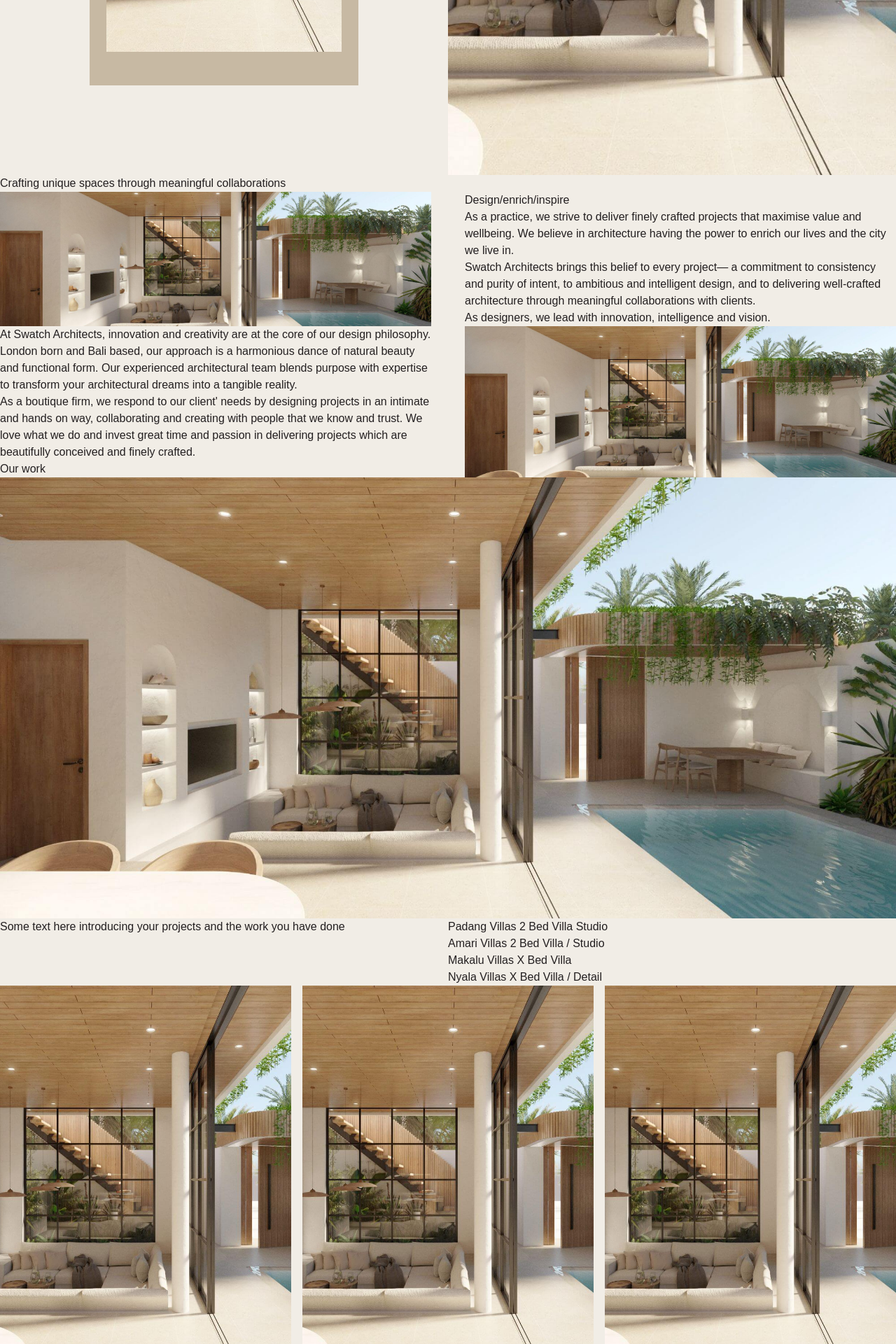
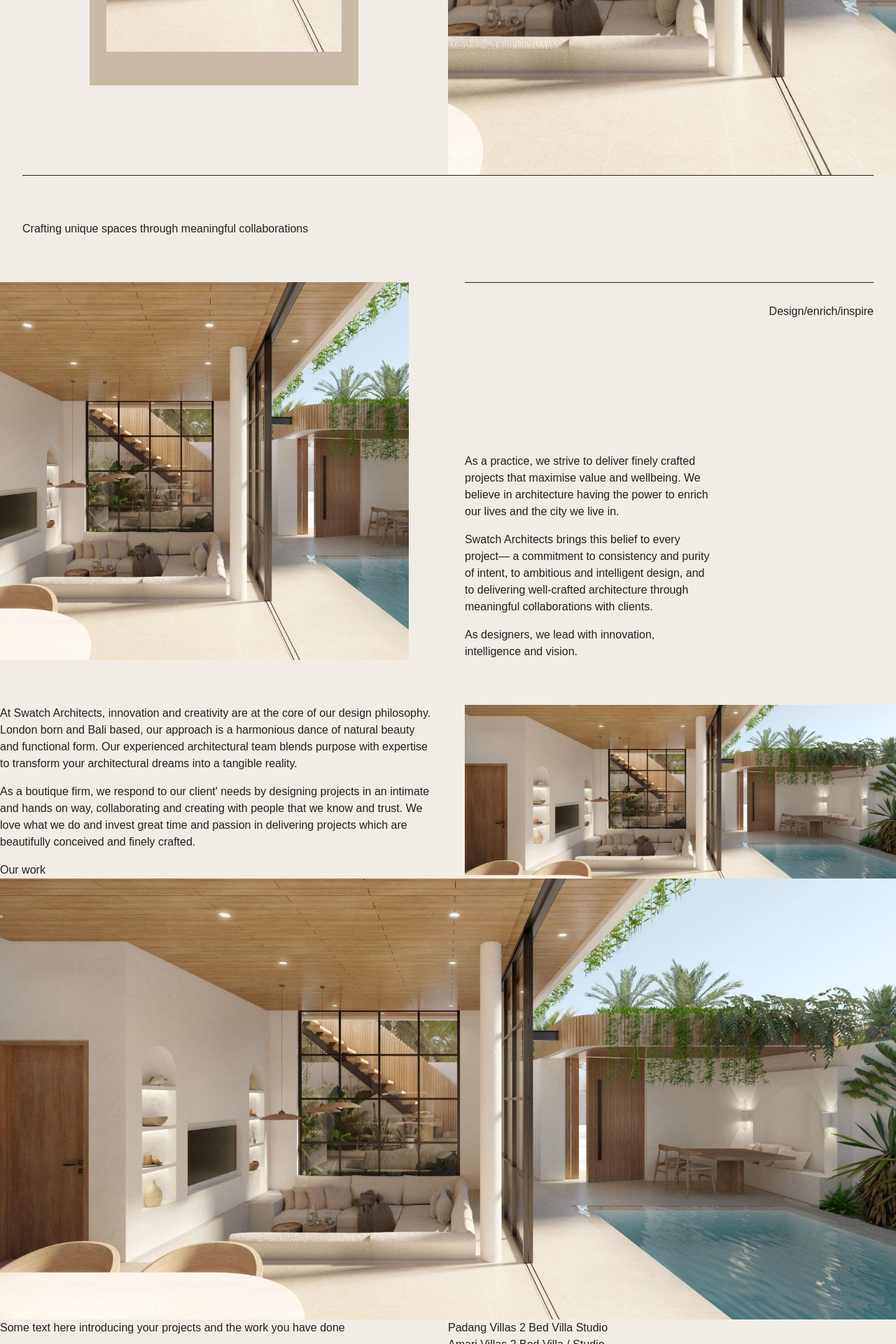
Before and after one commit to isabelleabbey/swatch-bali, a Jekyll site: the page built from index.html, in a window 1280 px wide. Shown: the part 674-2594 px from the top of the page at 70% size. Built offline with Jekyll 4.4.1, drawn with Linux system fonts in a browser that asks for light colours; nearby versions of some CDN libraries.

Commit message:
about section

```diff
--- a/assets/css/style.css
+++ b/assets/css/style.css
@@ -339,6 +339,12 @@ body {
   -webkit-font-smoothing: antialiased;
   -moz-osx-font-smoothing: grayscale;
 }
+p {
+  margin-bottom: 1rem;
+}
+p:last-child {
+  margin-bottom: 0px;
+}
 *, ::before, ::after {
   --tw-border-spacing-x: 0;
   --tw-border-spacing-y: 0;
@@ -479,12 +485,13 @@ body {
 .m-\[20\%\] {
   margin: 20%;
 }
-.m-10p {
-  margin: 10%;
-}
 .mx-4 {
   margin-left: 1rem;
   margin-right: 1rem;
+}
+.mx-8 {
+  margin-left: 2rem;
+  margin-right: 2rem;
 }
 .mb-4 {
   margin-bottom: 1rem;
@@ -497,6 +504,9 @@ body {
 }
 .mt-4 {
   margin-top: 1rem;
+}
+.ml-auto {
+  margin-left: auto;
 }
 .block {
   display: block;
@@ -513,29 +523,32 @@ body {
 .aspect-portrait {
   aspect-ratio: 3 / 4;
 }
-.h-screen {
+.h-\[100vh\] {
   height: 100vh;
 }
-.h-\[100vh\] {
+.h-screen {
   height: 100vh;
 }
 .max-h-\[100vh\] {
   max-height: 100vh;
 }
-.min-h-\[100vh\] {
-  min-height: 100vh;
+.min-h-\[60vh\] {
+  min-height: 60vh;
 }
 .min-h-\[70vh\] {
   min-height: 70vh;
 }
-.min-h-\[20vh\] {
-  min-height: 20vh;
-}
-.min-h-\[30vh\] {
-  min-height: 30vh;
+.w-\[50\%\] {
+  width: 50%;
 }
 .w-full {
   width: 100%;
+}
+.w-\[60\%\] {
+  width: 60%;
+}
+.flex-1 {
+  flex: 1 1 0%;
 }
 .flex-grow {
   flex-grow: 1;
@@ -552,11 +565,20 @@ body {
 .grid-cols-3 {
   grid-template-columns: repeat(3, minmax(0, 1fr));
 }
+.flex-col {
+  flex-direction: column;
+}
 .flex-wrap {
   flex-wrap: wrap;
 }
 .items-center {
   align-items: center;
+}
+.justify-start {
+  justify-content: flex-start;
+}
+.justify-end {
+  justify-content: flex-end;
 }
 .justify-center {
   justify-content: center;
@@ -573,40 +595,24 @@ body {
 .gap-4 {
   gap: 1rem;
 }
+.self-end {
+  align-self: flex-end;
+}
 .border {
   border-width: 1px;
-}
-.border-8 {
-  border-width: 8px;
-}
-.border-\[3rem\] {
-  border-width: 3rem;
-}
-.border-\[2px\] {
-  border-width: 2px;
-}
-.border-\[12px\] {
-  border-width: 12px;
-}
-.border-x-\[12px\] {
-  border-left-width: 12px;
-  border-right-width: 12px;
 }
 .border-x-\[24px\] {
   border-left-width: 24px;
   border-right-width: 24px;
 }
-.border-t-\[30px\] {
-  border-top-width: 30px;
+.border-b-\[48px\] {
+  border-bottom-width: 48px;
 }
-.border-t-\[24px\] {
-  border-top-width: 24px;
+.border-t {
+  border-top-width: 1px;
 }
 .border-t-\[32px\] {
   border-top-width: 32px;
-}
-.border-b-\[48px\] {
-  border-bottom-width: 48px;
 }
 .border-dark {
   --tw-border-opacity: 1;
@@ -616,17 +622,9 @@ body {
   --tw-border-opacity: 1;
   border-color: rgb(199 185 163 / var(--tw-border-opacity));
 }
-.border-feature {
-  --tw-border-opacity: 1;
-  border-color: rgb(201 134 101 / var(--tw-border-opacity));
-}
 .bg-light {
   --tw-bg-opacity: 1;
   background-color: rgb(241 237 230 / var(--tw-bg-opacity));
-}
-.bg-main {
-  --tw-bg-opacity: 1;
-  background-color: rgb(199 185 163 / var(--tw-bg-opacity));
 }
 .p-2 {
   padding: 0.5rem;
@@ -634,28 +632,18 @@ body {
 .p-5p {
   padding: 5%;
 }
-.p-\[20\%\] {
-  padding: 20%;
+.py-5p {
+  padding-top: 5%;
+  padding-bottom: 5%;
 }
-.px-12 {
-  padding-left: 3rem;
-  padding-right: 3rem;
+.pt-5p {
+  padding-top: 5%;
 }
-.px-8 {
-  padding-left: 2rem;
-  padding-right: 2rem;
+.pb-5p {
+  padding-bottom: 5%;
 }
-.pb-24 {
-  padding-bottom: 6rem;
-}
-.pt-12 {
-  padding-top: 3rem;
-}
-.pb-12 {
-  padding-bottom: 3rem;
-}
-.pt-8 {
-  padding-top: 2rem;
+.text-left {
+  text-align: left;
 }
 .text-center {
   text-align: center;
--- a/index.html
+++ b/index.html
@@ -52,23 +52,33 @@ seo:
 </section>
 
 <!-- About Section -->
-<section>
-  <h2>Crafting unique spaces through meaningful collaborations</h2>
+<section class="pb-5p">
+  <div class="py-5p mx-8 border-t border-dark">
+    <h2 class="w-[50%]">Crafting unique spaces through meaningful collaborations</h2>
+  </div>
 
-  <!-- Image -->
-  <div class="grid grid-cols-2 gap-12">
-    <div class="bg-image-style" style="background-image: url('{{ page.about.image.image_path }}'); background-position: {{ page.about.image.image_focus }};"></div>
+  <!-- Image and Text Container -->
+  <div class="flex gap-12 min-h-[60vh]">
 
-  <!-- Text -->
-    <div>
-      <span>Design/enrich/inspire</span>
-      <div>
-        <p>As a practice, we strive to deliver finely crafted projects that maximise value and wellbeing. We believe in architecture having the power to enrich our lives and the city we live in.</p>Swatch Architects brings this belief to every project— a commitment to consistency and purity of intent, to ambitious and intelligent design, and to delivering well-crafted architecture through meaningful collaborations with clients.</p><p>As designers, we lead with innovation, intelligence and vision.</p>
+    <!-- Image -->
+    <div class="bg-image-style flex-1 min-h-[60vh]" style="background-image: url('{{ page.about.image.image_path }}'); background-position: {{ page.about.image.image_focus }};"></div>
+
+    <!-- Text -->
+    <div class="flex-1 flex flex-col justify-between mx-8 border-t border-dark">
+      <p class="pt-5p text-right">Design/enrich/inspire</p>
+      <div class="flex justify-start self-end">
+        <div class="w-[60%]">
+          <p>As a practice, we strive to deliver finely crafted projects that maximise value and wellbeing. We believe in architecture having the power to enrich our lives and the city we live in.</p>
+          <p>Swatch Architects brings this belief to every project— a commitment to consistency and purity of intent, to ambitious and intelligent design, and to delivering well-crafted architecture through meaningful collaborations with clients.</p>
+          <p>As designers, we lead with innovation, intelligence and vision.</p>
+        </div>
       </div>
     </div>
 
   </div>
 </section>
+
+
 
 <!-- Philosophy -->
 <section class="grid grid-cols-2 gap-12">
```
Also changed, not shown: style.css (+8 -0 lines).
